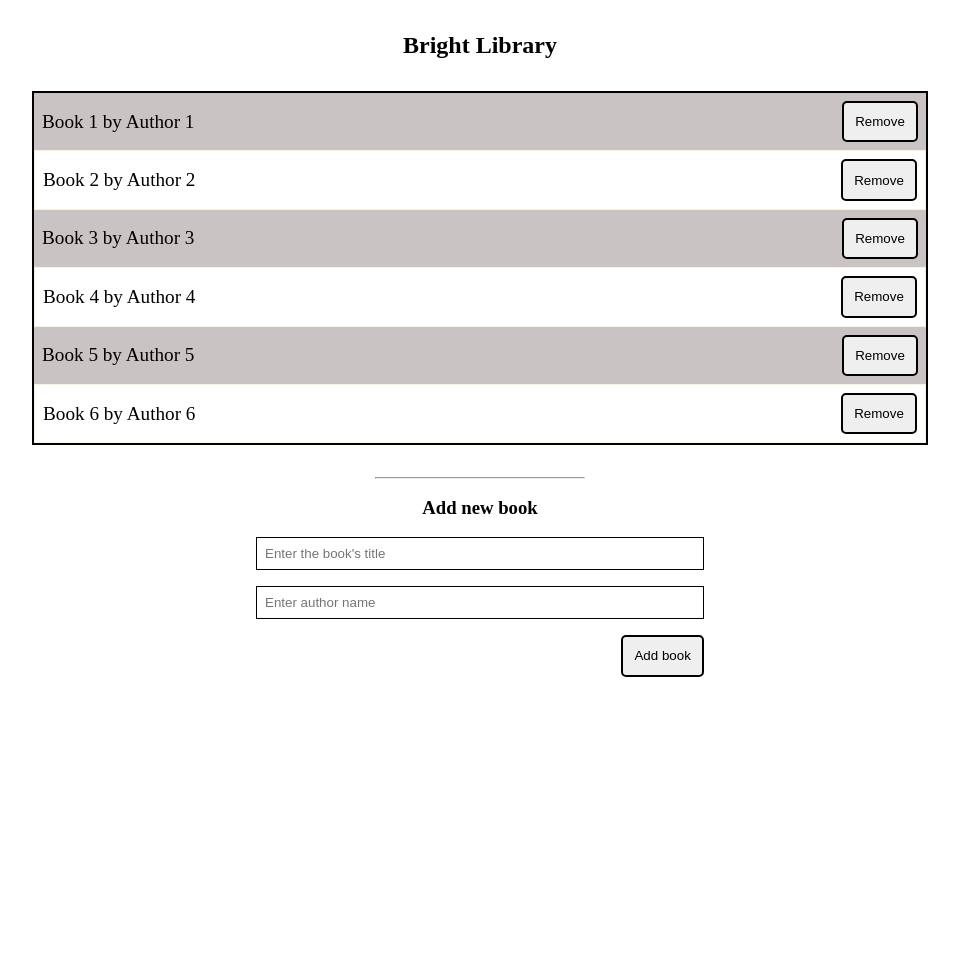
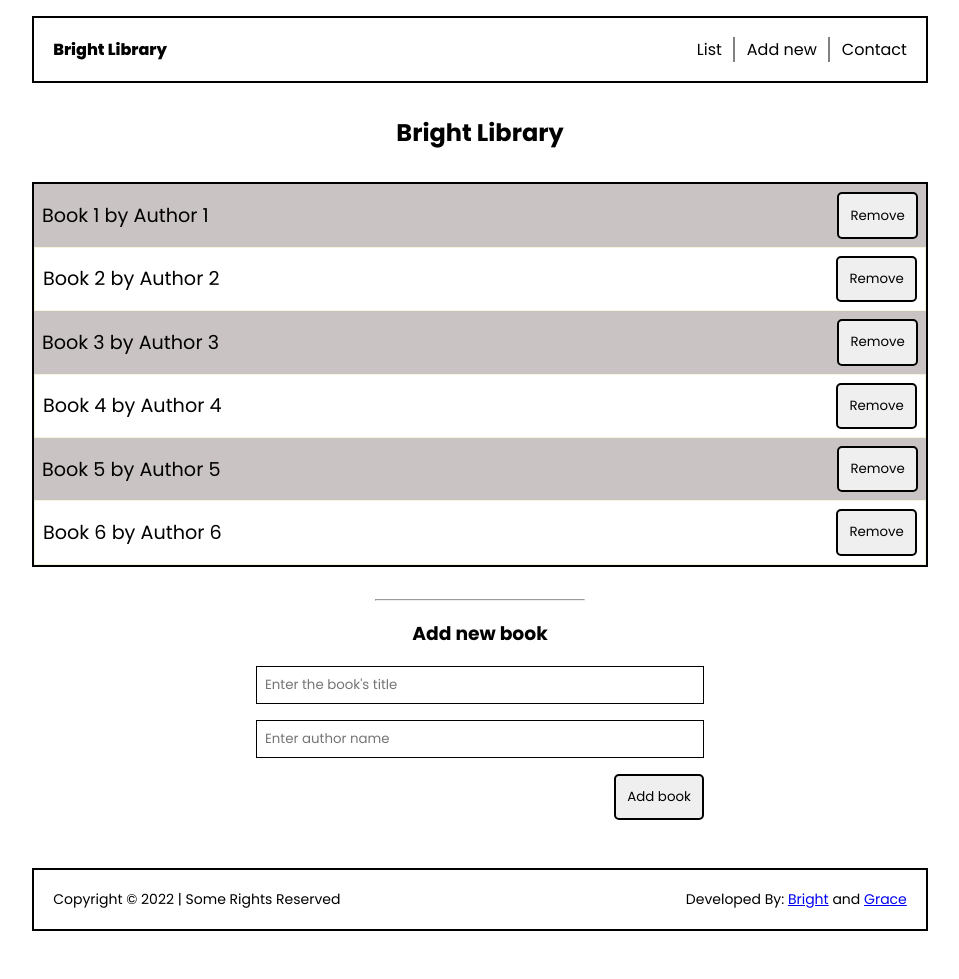
Before and after one commit to kwekubright/Awesome_Books, a website: page index.html in a window 1280 px wide. Shown: the whole page, without its empty margins (160-1119 px from the left). Before the commit the page ends 800 px from the top, so only its background shows below. Drawn offline with Linux system fonts and the light colour scheme.

Commit message:
Add navigation
Add navbar and footer

```diff
--- a/index.html
+++ b/index.html
@@ -8,6 +8,21 @@
     <title>Awesome Books List</title>
   </head>
   <body>
+    <header class="flex flex-justify-center">
+      <nav class="flex flex-justify-center">
+        <div class="nav-wrapper flex">
+          <div class="logo flex">Bright Library</div>
+          <div class="menu-items">
+            <ul class="flex">
+              <li class="show-split">List</li>
+              <li class="show-split">Add new</li>
+              <li>Contact</li>
+            </ul>
+          </div>
+        </div>
+      </nav>
+    </header>
+
     <section id="books-list">
       <h1 class="book-header">Bright Library</h1>
       <div class="section-wrapper" id="books-container"></div>
@@ -48,6 +63,17 @@
         </form>
       </div>
     </section>
+
+    <footer class="flex flex-justify-center">
+      <div class="footer-wrapper flex">
+        <div class="copyright">
+          <p>Copyright © 2022 | Some Rights Reserved</p>
+        </div>
+        <div class="developer">
+          <p>Developed By: <a href="https://github.com/kwekubright" target="blank">Bright</a> and <a href="https://github.com/Graycemuthui" target="blank">Grace</a></p>
+        </div>
+      </div>
+    </footer>
     <script src="./js/books.class.js"></script>
   </body>
 </html>
--- a/style.css
+++ b/style.css
@@ -1,7 +1,10 @@
+@import url('https://fonts.googleapis.com/css2?family=Poppins:ital,wght@0,100;0,200;0,400;0,500;0,600;0,700;0,800;0,900;1,100;1,400;1,500;1,600;1,800;1,900&display=swap');
+
 * {
   padding: 0;
   margin: 0;
   box-sizing: border-box;
+  font-family: 'Poppins', sans-serif;
 }
 
 /* Headline Section */
@@ -116,3 +119,43 @@ hr {
 #add-book .book-header {
   padding: 2px;
 }
+
+.nav-wrapper {
+  width: 70vw;
+  justify-content: space-between;
+  padding: 1.2rem;
+  margin-top: 1rem;
+  border: 2px solid black;
+}
+
+nav ul {
+  list-style: none;
+  gap: 25px;
+}
+
+.logo {
+  font-weight: 800;
+}
+
+.show-split::after {
+  content: "";
+  width: 2px;
+  height: 25px;
+  background: #828282;
+  position: absolute;
+  margin-left: 11px;
+  margin-top: 0px;
+}
+
+.footer-wrapper {
+  width: 70vw;
+  margin-top: 3rem;
+  margin-bottom: 3rem;
+  justify-content: space-between;
+  padding: 1.2rem;
+  border: 2px solid black;
+}
+
+.footer-wrapper p {
+  font-size: 14px;
+}
```
